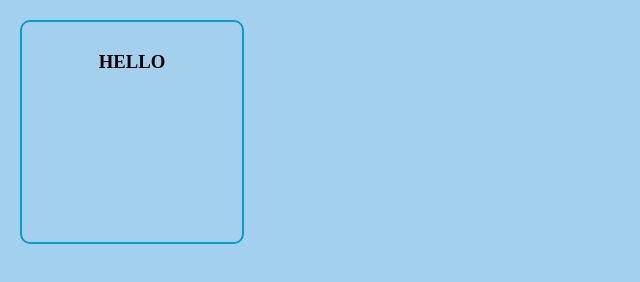
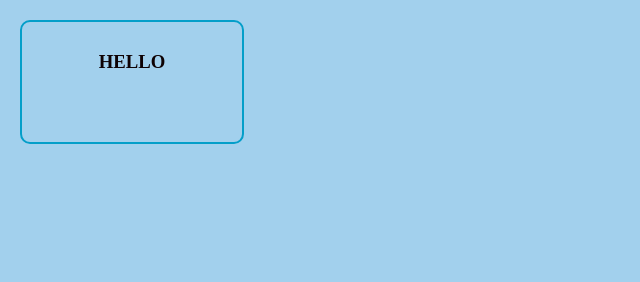
Before and after one commit to bhoomikaseth001/PSIT, a plain HTML site: page SEMESTER 3/WEB_DEVELOPMENT/LECTURE6/CascadingStyleSheet.html in a window 1280 px wide. Shown: the whole page, without its empty margins (0-640 px from the left). Drawn offline with Linux system fonts and the light colour scheme.

Commit message:
Fri, Oct 18, 2024  4:36:44 PM

```diff
--- a/SEMESTER 3/WEB_DEVELOPMENT/LECTURE6/CascadingStyleSheet.css
+++ b/SEMESTER 3/WEB_DEVELOPMENT/LECTURE6/CascadingStyleSheet.css
@@ -4,10 +4,11 @@ h3{
 
 body{
     width:200px;
-    height:200px;
+    height:100px;
     border: 2px solid rgb(4, 158, 201);
     border-radius: 10px;
     padding:10px;
     margin:20px;
     background-color:rgb(162, 208, 237);
+    box-sizing: content-box;
 }
```
